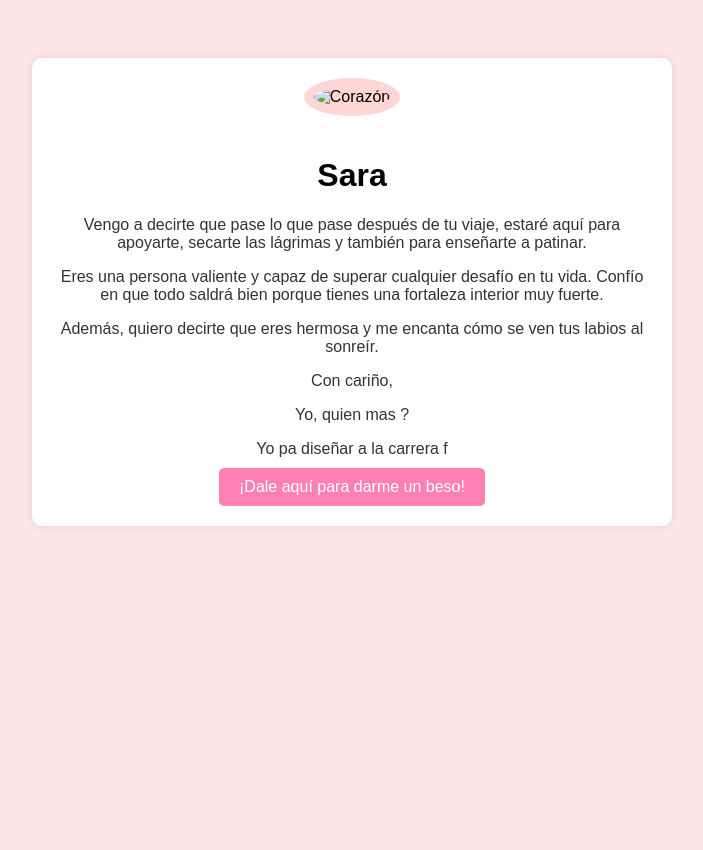
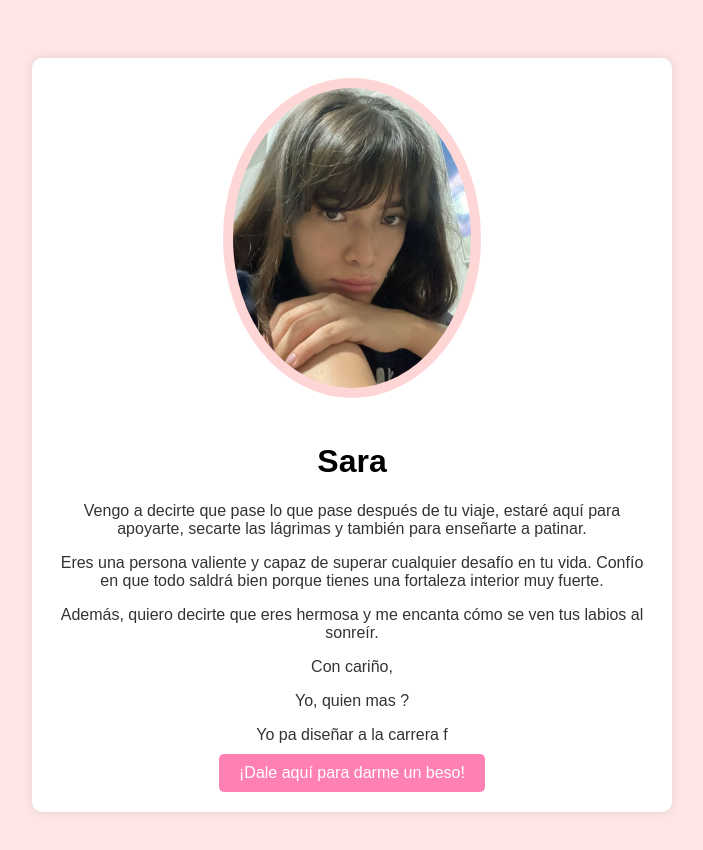
Before and after one commit to AndresGranda1236/Sara, a plain HTML site: page index.html in a window 1280 px wide. Shown: the whole page, without its empty margins (288-991 px from the left). Before the commit the page ends 800 px from the top, so only its background shows below. Drawn offline with Linux system fonts and the light colour scheme.

Commit message:
first rataaa

```diff
--- a/index.html
+++ b/index.html
@@ -3,12 +3,12 @@
   <head>
     <meta charset="UTF-8" />
     <meta name="viewport" content="width=device-width, initial-scale=1.0" />
-    <title>Mensaje para mi Novia</title>
+    <title>Mensaje para mi futura Novia</title>
     <link rel="stylesheet" href="styles.css" />
   </head>
   <body>
     <div id="mensaje">
-      <img src="co.png" alt="Corazón" height="300" />
+      <img src="img/Sara.jpeg" alt="Corazón" height="300" />
       <h1>Sara</h1>
       <p>
         Vengo a decirte que pase lo que pase después de tu viaje, estaré aquí
```
